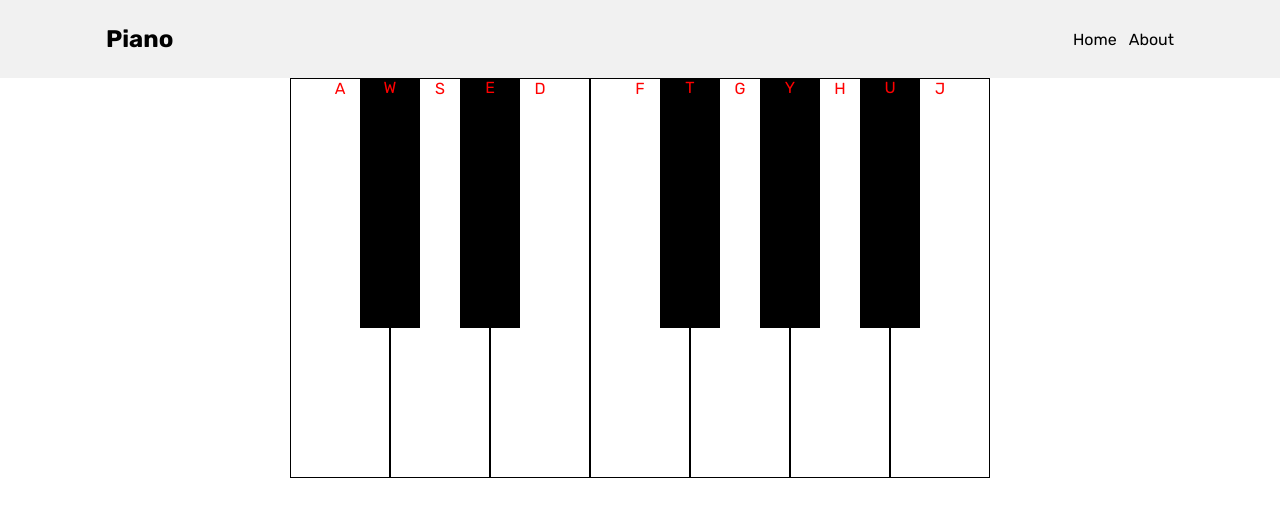
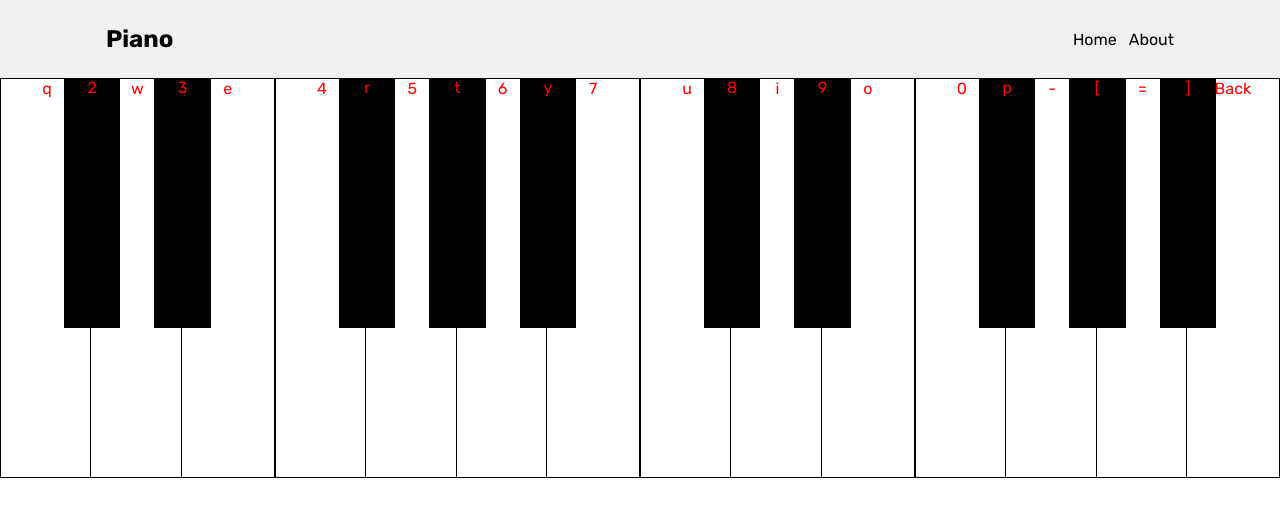
Before and after one commit to AarhamH/MyPiano, a Vue app in the folder vue-client/: page / in a window 1280 px wide. Shown: the top 516 px of the page. Built offline with nearby package versions, Linux system fonts and the light colour scheme.

Commit message:
Added octave

```diff
--- a/vue-client/src/views/HomeView.vue
+++ b/vue-client/src/views/HomeView.vue
@@ -1,17 +1,30 @@
 <template>
   <div class="piano">
-    <div class="white-key" @click="playNote('C4')">A</div>
-    <div class="black-key" @click="playNote('Db4')">W</div>
-    <div class="white-key" @click="playNote('D4')">S</div>
-    <div class="black-key" @click="playNote('Eb4')">E</div>
-    <div class="white-key" @click="playNote('E4')">D</div>
-    <div class="white-key" @click="playNote('F4')">F</div>
-    <div class="black-key" @click="playNote('Gb4')">T</div>
-    <div class="white-key" @click="playNote('G4')">G</div>
-    <div class="black-key" @click="playNote('Ab4')">Y</div>
-    <div class="white-key" @click="playNote('A4')">H</div>
-    <div class="black-key" @click="playNote('Bb4')">U</div>
-    <div class="white-key" @click="playNote('B4')">J</div>
+    <div class="white-key" @click="playNote('C4')">q</div>
+    <div class="black-key" @click="playNote('Db4')">2</div>
+    <div class="white-key" @click="playNote('D4')">w</div>
+    <div class="black-key" @click="playNote('Eb4')">3</div>
+    <div class="white-key" @click="playNote('E4')">e</div>
+    <div class="white-key" @click="playNote('F4')">4</div>
+    <div class="black-key" @click="playNote('Gb4')">r</div>
+    <div class="white-key" @click="playNote('G4')">5</div>
+    <div class="black-key" @click="playNote('Ab4')">t</div>
+    <div class="white-key" @click="playNote('A4')">6</div>
+    <div class="black-key" @click="playNote('Bb4')">y</div>
+    <div class="white-key" @click="playNote('B4')">7</div>
+
+    <div class="white-key" @click="playNote('C5')">u</div>
+    <div class="black-key" @click="playNote('Db5')">8</div>
+    <div class="white-key" @click="playNote('D5')">i</div>
+    <div class="black-key" @click="playNote('Eb5')">9</div>
+    <div class="white-key" @click="playNote('E5')">o</div>
+    <div class="white-key" @click="playNote('F5')">0</div>
+    <div class="black-key" @click="playNote('Gb5')">p</div>
+    <div class="white-key" @click="playNote('G5')">-</div>
+    <div class="black-key" @click="playNote('Ab5')">[</div>
+    <div class="white-key" @click="playNote('A5')">=</div>
+    <div class="black-key" @click="playNote('Bb5')">]</div>
+    <div class="white-key" @click="playNote('B5')">Back</div>
   </div>
 </template>
 
@@ -37,6 +50,20 @@ window.addEventListener("keydown", (event) => {
     case "6": playNote('A4'); break;
     case "y": playNote('Bb4'); break;
     case "7": playNote('B4'); break;
+
+    case "u": playNote('C5'); break;
+    case "8": playNote('Db5'); break;
+    case "i": playNote('D5'); break;
+    case "9": playNote('Eb5'); break;
+    case "o": playNote('E5'); break;
+    case "0": playNote('F5'); break;
+    case "p": playNote('Gb5'); break;
+    case "-": playNote('G5'); break;
+    case "[": playNote('Ab5'); break;
+    case "=": playNote('A5'); break;
+    case "]": playNote('Bb5'); break;
+    case "Backspace": playNote('B5'); break;
+
   }
 });
 </script>
```
